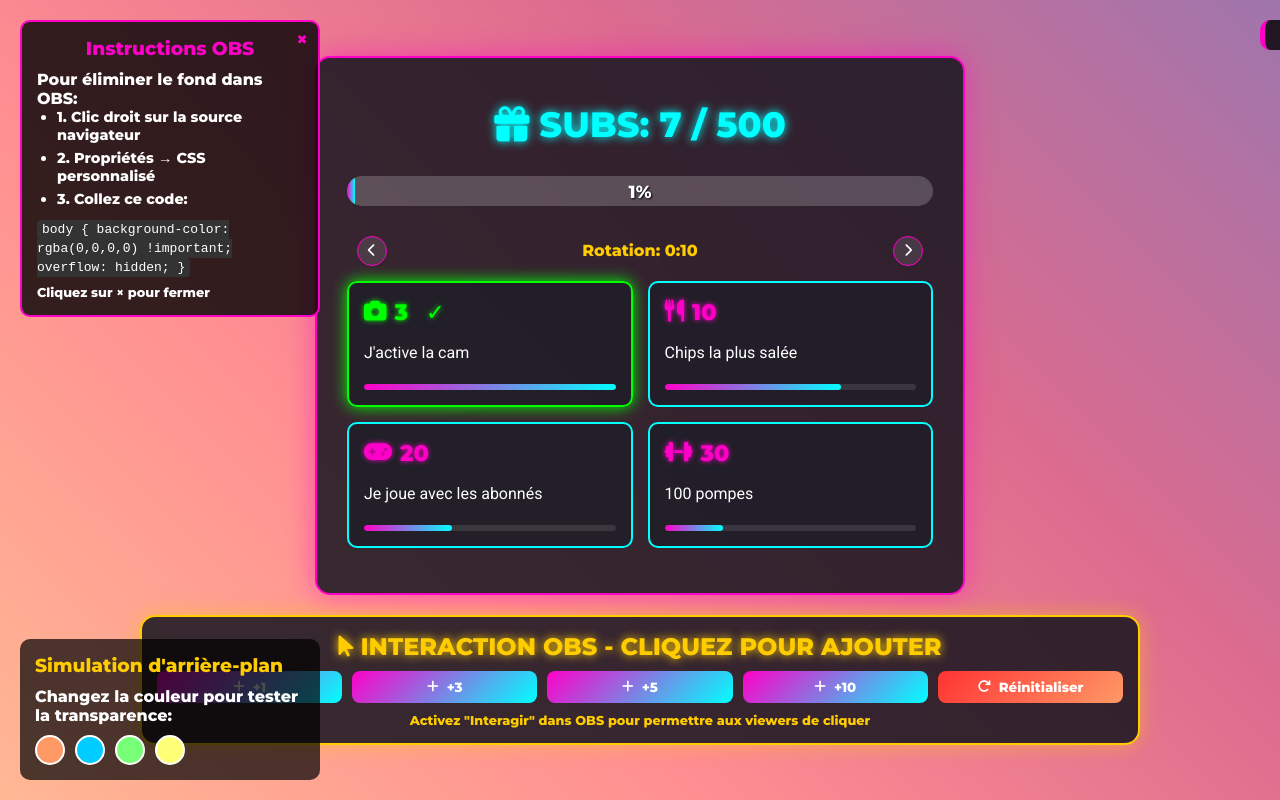
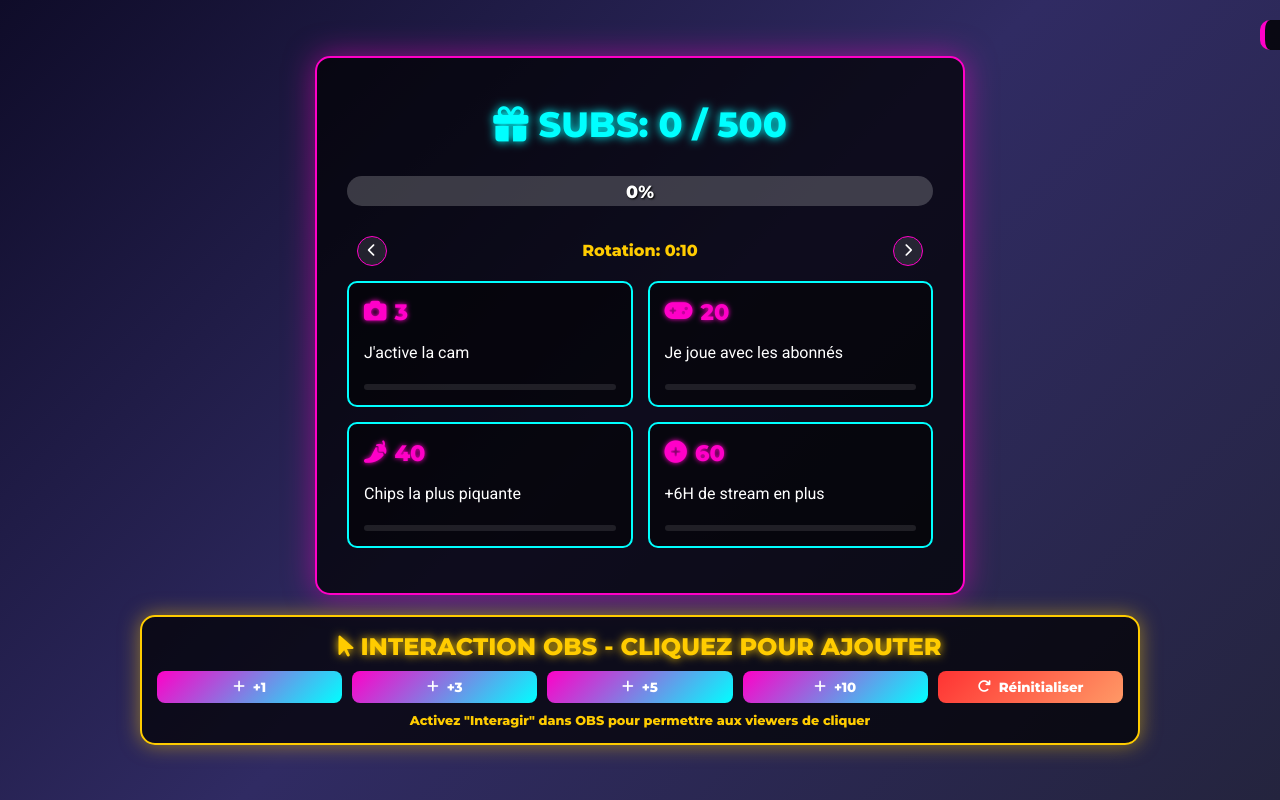
Before and after one commit to walid814/twitch-subgoals, a plain HTML site: page index.html in a window 1280 px wide. Drawn offline with Linux system fonts and the light colour scheme.

Commit message:
Update index.html

```diff
--- a/index.html
+++ b/index.html
@@ -3,7 +3,7 @@
 <head>
     <meta charset="UTF-8">
     <meta name="viewport" content="width=device-width, initial-scale=1.0">
-    <title>Overlay OBS - Squadir</title>
+    <title>Tableau de Bord Stream</title>
     <link rel="stylesheet" href="https://cdnjs.cloudflare.com/ajax/libs/font-awesome/6.4.0/css/all.min.css">
     <style>
         @import url('https://fonts.googleapis.com/css2?family=Montserrat:wght@800;900&family=Roboto:wght@400;700&display=swap');
@@ -15,7 +15,7 @@
         }
 
         body {
-            background-color: transparent !important;
+            background: linear-gradient(135deg, #0f0c29, #302b63, #24243e);
             color: white;
             font-family: 'Montserrat', sans-serif;
             min-height: 100vh;
@@ -24,7 +24,7 @@
             flex-direction: column;
             justify-content: center;
             align-items: center;
-            overflow: hidden;
+            overflow-x: hidden;
             gap: 20px;
         }
 
@@ -38,7 +38,7 @@
         .container {
             width: 650px;
             margin: 0 auto;
-            background: rgba(20, 20, 30, 0.85); /* Fond semi-transparent sombre */
+            background: rgba(0, 0, 0, 0.7);
             border-radius: 15px;
             padding: 30px;
             box-shadow: 0 0 30px rgba(255, 0, 200, 0.5);
@@ -49,7 +49,6 @@
             animation: slideInSwing 1.2s forwards;
             display: flex;
             flex-direction: column;
-            backdrop-filter: blur(5px); /* Effet de flou sur l'arrière-plan */
         }
 
         .counter {
@@ -83,7 +82,7 @@
             height: 100%;
             background: linear-gradient(90deg, #ff00c8, #00ffff);
             border-radius: 15px;
-            width: 1.4%;
+            width: 0%;
             transition: width 1s ease;
         }
 
@@ -145,7 +144,7 @@
         }
 
         .goal {
-            background: rgba(30, 30, 40, 0.8);
+            background: rgba(0, 0, 0, 0.5);
             border: 2px solid #00ffff;
             border-radius: 10px;
             padding: 15px;
@@ -205,7 +204,7 @@
             height: 100%;
             background: linear-gradient(90deg, #ff00c8, #00ffff);
             border-radius: 4px;
-            width: 70%;
+            width: 0%;
             transition: width 0.5s ease;
         }
 
@@ -219,7 +218,7 @@
 
         .interaction-panel {
             width: 1000px;
-            background: rgba(20, 20, 30, 0.85);
+            background: rgba(0, 0, 0, 0.7);
             border: 2px solid #ffcc00;
             border-radius: 15px;
             padding: 15px;
@@ -230,7 +229,6 @@
             animation: slideInSwing 1.1s forwards 1.8s;
             display: flex;
             flex-direction: column;
-            backdrop-filter: blur(5px);
         }
 
         .interaction-title {
@@ -413,153 +411,25 @@
             50% { transform: scale(1.2); }
             100% { transform: scale(1); }
         }
-
-        /* Styles pour la prévisualisation OBS */
-        .obs-preview {
-            position: fixed;
-            top: 20px;
-            left: 20px;
-            background: rgba(0, 0, 0, 0.8);
-            color: white;
-            padding: 15px;
-            border-radius: 10px;
-            border: 2px solid #ff00c8;
-            z-index: 1000;
-            max-width: 300px;
-        }
-
-        .obs-preview h3 {
-            color: #ff00c8;
-            margin-bottom: 10px;
-            text-align: center;
-        }
-
-        .obs-preview ul {
-            margin-left: 20px;
-            margin-bottom: 10px;
-        }
-
-        .obs-preview li {
-            margin-bottom: 5px;
-            font-size: 0.9rem;
-        }
-
-        .obs-preview code {
-            background: #333;
-            padding: 2px 5px;
-            border-radius: 4px;
-        }
-
-        .close-preview {
-            position: absolute;
-            top: 5px;
-            right: 10px;
-            cursor: pointer;
-            font-size: 1.2rem;
-            color: #ff00c8;
-        }
-
-        /* Simulation d'arrière-plan pour la démo */
-        .background-demo {
-            position: fixed;
-            top: 0;
-            left: 0;
-            width: 100%;
-            height: 100%;
-            background: linear-gradient(45deg, #ff9966, #ff5e62, #cc2b5e, #753a88);
-            z-index: -1;
-            opacity: 0.7;
-        }
-
-        .demo-controls {
-            position: fixed;
-            bottom: 20px;
-            left: 20px;
-            background: rgba(0, 0, 0, 0.7);
-            padding: 15px;
-            border-radius: 10px;
-            color: white;
-            z-index: 1000;
-            max-width: 300px;
-        }
-
-        .demo-controls h3 {
-            color: #ffcc00;
-            margin-bottom: 10px;
-        }
-
-        .color-options {
-            display: flex;
-            gap: 10px;
-            margin-top: 10px;
-        }
-
-        .color-option {
-            width: 30px;
-            height: 30px;
-            border-radius: 50%;
-            cursor: pointer;
-            border: 2px solid white;
-        }
     </style>
 </head>
 <body>
-    <div class="background-demo"></div>
-
-    <div class="obs-preview">
-        <span class="close-preview" onclick="this.parentElement.style.display='none'">×</span>
-        <h3>Instructions OBS</h3>
-        <p>Pour éliminer le fond dans OBS:</p>
-        <ul>
-            <li>1. Clic droit sur la source navigateur</li>
-            <li>2. Propriétés → CSS personnalisé</li>
-            <li>3. Collez ce code:</li>
-        </ul>
-        <code>body { background-color: rgba(0,0,0,0) !important; overflow: hidden; }</code>
-        <p style="margin-top: 10px; font-size: 0.8rem;">Cliquez sur × pour fermer</p>
-    </div>
-
-    <div class="demo-controls">
-        <h3>Simulation d'arrière-plan</h3>
-        <p>Changez la couleur pour tester la transparence:</p>
-        <div class="color-options">
-            <div class="color-option" style="background: #ff9966;" onclick="changeBackground('linear-gradient(45deg, #ff9966, #ff5e62, #cc2b5e, #753a88)')"></div>
-            <div class="color-option" style="background: #00ccff;" onclick="changeBackground('linear-gradient(45deg, #00ccff, #00aacc, #0088aa, #006688)')"></div>
-            <div class="color-option" style="background: #77ff77;" onclick="changeBackground('linear-gradient(45deg, #77ff77, #55dd55, #33bb33, #119911)')"></div>
-            <div class="color-option" style="background: #ffff77;" onclick="changeBackground('linear-gradient(45deg, #ffff77, #ffff55, #ffff33, #ffff11)')"></div>
-        </div>
-    </div>
-
     <div class="main-container">
-
-        <!-- Compteur de subs -->
         <div class="container">
             <div class="counter">
-                <i class="fas fa-gift"></i>
-                <span>SUBS:</span>
-                <span id="subCount">7</span>
-                <span>/</span>
-                <span id="maxSubs">500</span>
+                 <i class="fas fa-gift"></i> SUBS: <span id="subCount">0</span>/<span id="maxSubs">500</span>
             </div>
 
-            <!-- Barre de progression principale -->
             <div class="progress-bar">
                 <div class="progress" id="subProgress"></div>
-                <div class="progress-text" id="progressText">1.4%</div>
+                <div class="progress-text" id="progressText">0%</div>
             </div>
 
-            <!-- Rotateur d'objectifs -->
             <div class="goals-rotator">
                 <div class="rotator-controls">
-                    <button class="rotator-btn prev" onclick="changeGoalSet(-1)">
-                        <i class="fas fa-chevron-left"></i>
-                    </button>
-                    <span class="rotator-timer">
-                        Rotation: <span id="timer">0:15</span>
-                    </span>
-                    <button class="rotator-btn next" onclick="changeGoalSet(1)">
-                        <i class="fas fa-chevron-right"></i>
-                    </button>
+                    <button class="rotator-btn prev" onclick="changeGoalSet(-1)"><i class="fas fa-chevron-left"></i></button>
+                    <span class="rotator-timer">Rotation: <span id="timer">0:15</span></span>
+                    <button class="rotator-btn next" onclick="changeGoalSet(1)"><i class="fas fa-chevron-right"></i></button>
                 </div>
                 <div class="active-goals" id="activeGoals">
                     <!-- Les objectifs actifs seront insérés ici par JavaScript -->
@@ -569,32 +439,18 @@
 
         <!-- Panel d'interaction pour OBS -->
         <div class="interaction-panel">
-            <div class="interaction-title">
-                <i class="fas fa-mouse-pointer"></i>
-                INTERACTION OBS - CLIQUEZ POUR AJOUTER
-            </div>
+            <div class="interaction-title"><i class="fas fa-mouse-pointer"></i> INTERACTION OBS - CLIQUEZ POUR AJOUTER</div>
             <div class="interaction-controls">
-                <button class="interaction-btn" onclick="updateSubs(1)">
-                    <i class="fas fa-plus"></i> +1
-                </button>
-                <button class="interaction-btn" onclick="updateSubs(3)">
-                    <i class="fas fa-plus"></i> +3
-                </button>
-                <button class="interaction-btn" onclick="updateSubs(5)">
-                    <i class="fas fa-plus"></i> +5
-                </button>
-                <button class="interaction-btn" onclick="updateSubs(10)">
-                    <i class="fas fa-plus"></i> +10
-                </button>
-                <button class="interaction-btn reset" onclick="resetSubs()">
-                    <i class="fas fa-redo"></i> Réinitialiser
-                </button>
+                <button class="interaction-btn" onclick="updateSubs(1)"><i class="fas fa-plus"></i> +1</button>
+                <button class="interaction-btn" onclick="updateSubs(3)"><i class="fas fa-plus"></i> +3</button>
+                <button class="interaction-btn" onclick="updateSubs(5)"><i class="fas fa-plus"></i> +5</button>
+                <button class="interaction-btn" onclick="updateSubs(10)"><i class="fas fa-plus"></i> +10</button>
+                <button class="interaction-btn reset" onclick="resetSubs()"><i class="fas fa-redo"></i> Réinitialiser</button>
             </div>
             <div class="click-info">
                 <p>Activez "Interagir" dans OBS pour permettre aux viewers de cliquer</p>
             </div>
         </div>
-
     </div>
 
     <div class="notification" id="notification">
@@ -603,7 +459,7 @@
 
     <script>
         // Configuration
-        let currentSubs = 7;
+        let currentSubs = 0;
         let maxSubs = 500;
         let completedGoals = [];
         let currentGoalSet = 0;
@@ -613,20 +469,20 @@
         // Tous les objectifs
         const allGoals = [
             {threshold: 3, icon: 'fa-camera', text: "J'active la cam"},
+            {threshold: 20, icon: 'fa-gamepad', text: "Je joue avec les abonnés"},
+            {threshold: 40, icon: 'fa-pepper-hot', text: "Chips la plus piquante"},
+            {threshold: 60, icon: 'fa-plus-circle', text: "+6H de stream en plus"},
+            {threshold: 100, icon: 'fa-tshirt', text: "1 KILL = 1 Vêtement en reload"},
+            {threshold: 140, icon: 'fa-plus-circle', text: "+12H de stream en plus"},
+            {threshold: 200, icon: 'fa-cookie', text: "Je mange des croquettes"},
+            {threshold: 500, icon: 'fa-trophy', text: "Bootcamp FNCS avec NOAGGS en 2026"},
             {threshold: 10, icon: 'fa-utensils', text: "Chips la plus salée"},
-            {threshold: 20, icon: 'fa-gamepad', text: "Je joue avec les abonnés"},
             {threshold: 30, icon: 'fa-dumbbell', text: "100 pompes"},
-            {threshold: 40, icon: 'fa-pepper-hot', text: "Chips la plus piquante"},
             {threshold: 50, icon: 'fa-cocktail', text: "Mounette me fait un cocktail dégueulasse"},
-            {threshold: 60, icon: 'fa-plus-circle', text: "+6H de stream en plus"},
             {threshold: 80, icon: 'fa-ghost', text: "On joue à un jeu d'horreur hardcore"},
-            {threshold: 100, icon: 'fa-tshirt', text: "1 KILL = 1 Vêtement en reload"},
             {threshold: 120, icon: 'fa-bed', text: "J'active la caméra pendant que je dors"},
-            {threshold: 140, icon: 'fa-plus-circle', text: "+12H de stream en plus"},
             {threshold: 180, icon: 'fa-chain-broken', text: "Je dois finir Chained Together sans tomber"},
-            {threshold: 200, icon: 'fa-cookie', text: "Je mange des croquettes"},
-            {threshold: 300, icon: 'fa-utensil-spoon', text: "Je cuisine en stream"},
-            {threshold: 500, icon: 'fa-trophy', text: "Bootcamp FNCS avec NOAGGS en 2026"}
+            {threshold: 300, icon: 'fa-utensil-spoon', text: "Je cuisine en stream"}
         ];
 
         // Groupes d'objectifs (4 par groupe)
@@ -650,11 +506,6 @@
         updateSubsDisplay();
         displayGoalSet(0);
         startRotationTimer();
-
-        // Fonction pour changer l'arrière-plan de démonstration
-        function changeBackground(gradient) {
-            document.querySelector('.background-demo').style.background = gradient;
-        }
 
         // Charger depuis le stockage local
         function loadSubsFromStorage() {
@@ -723,7 +574,7 @@
                     </div>
                     <div class="mini-progress">
                         <div class="mini-progress-bar" data-threshold="${goal.threshold}"></div>
-                        <div class="mini-progress-text">${Math.min(currentSubs, goal.threshold)}/${goal.threshold}</div>
+                        <div class="mini-progress-text">0/${goal.threshold}</div>
                     </div>
                 `;
 
```
